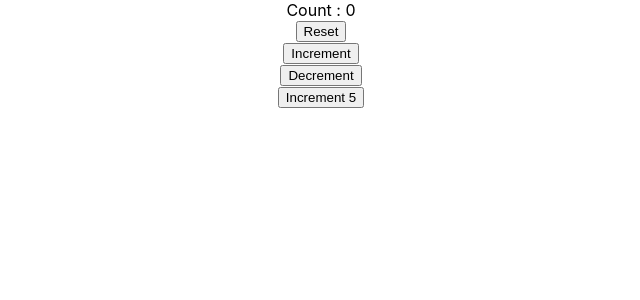
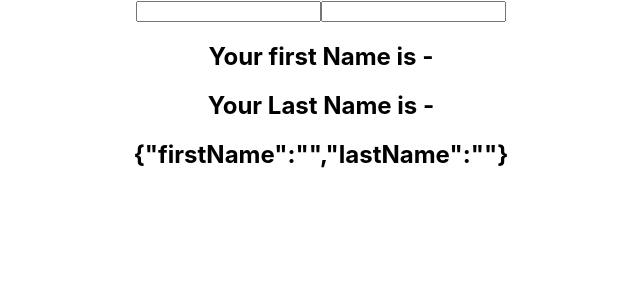
Before and after one commit to dharm-singh-au26/mynewapp, a React (Create React App) app: page / in a window 1280 px wide. Shown: the top 300 px of the page, without its empty margins (319-959 px from the left). Built offline with nearby package versions, Linux system fonts and the light colour scheme.

Commit message:
useState Hooks With Objects

```diff
--- a/src/App.js
+++ b/src/App.js
@@ -3,6 +3,7 @@
 import ClassCounter from "./components/ClassCounter";
 import HookCounter from "./components/HookCounter";
 import HookCounterTwo from "./components/HookCounterTwo";
+import HooksCounterThree from "./components/HooksCounterThree";
 import PostForm from "./components/PostForm";
 import PostList from "./components/PostList";
 
@@ -14,7 +15,8 @@
         {/* <PostForm/> */}
         {/* <ClassCounter/> */}
         {/* <HookCounter/> */}
-        <HookCounterTwo />
+        {/* <HookCounterTwo /> */}
+        <HooksCounterThree/>
       </>
     </div>
   );
--- /dev/null
+++ b/src/components/HooksCounterThree.js
@@ -0,0 +1,24 @@
+import React, { useState } from "react";
+
+function HooksCounterThree() {
+  const [name, setName] = useState({ firstName: "", lastName: "" });
+  return (
+    <form>
+      <input
+        type="text"
+        value={name.firstName}
+        onChange={(e) => setName({ ...name, firstName: e.target.value })}
+      ></input>
+      <input
+        type="text"
+        value={name.lastName}
+        onChange={(e) => setName({ ...name, lastName: e.target.value })}
+      ></input>
+      <h2>Your first Name is - {name.firstName}</h2>
+      <h2>Your Last Name is - {name.lastName}</h2>
+      <h2>{JSON.stringify(name)}</h2>
+    </form>
+  );
+}
+
+export default HooksCounterThree;
```
